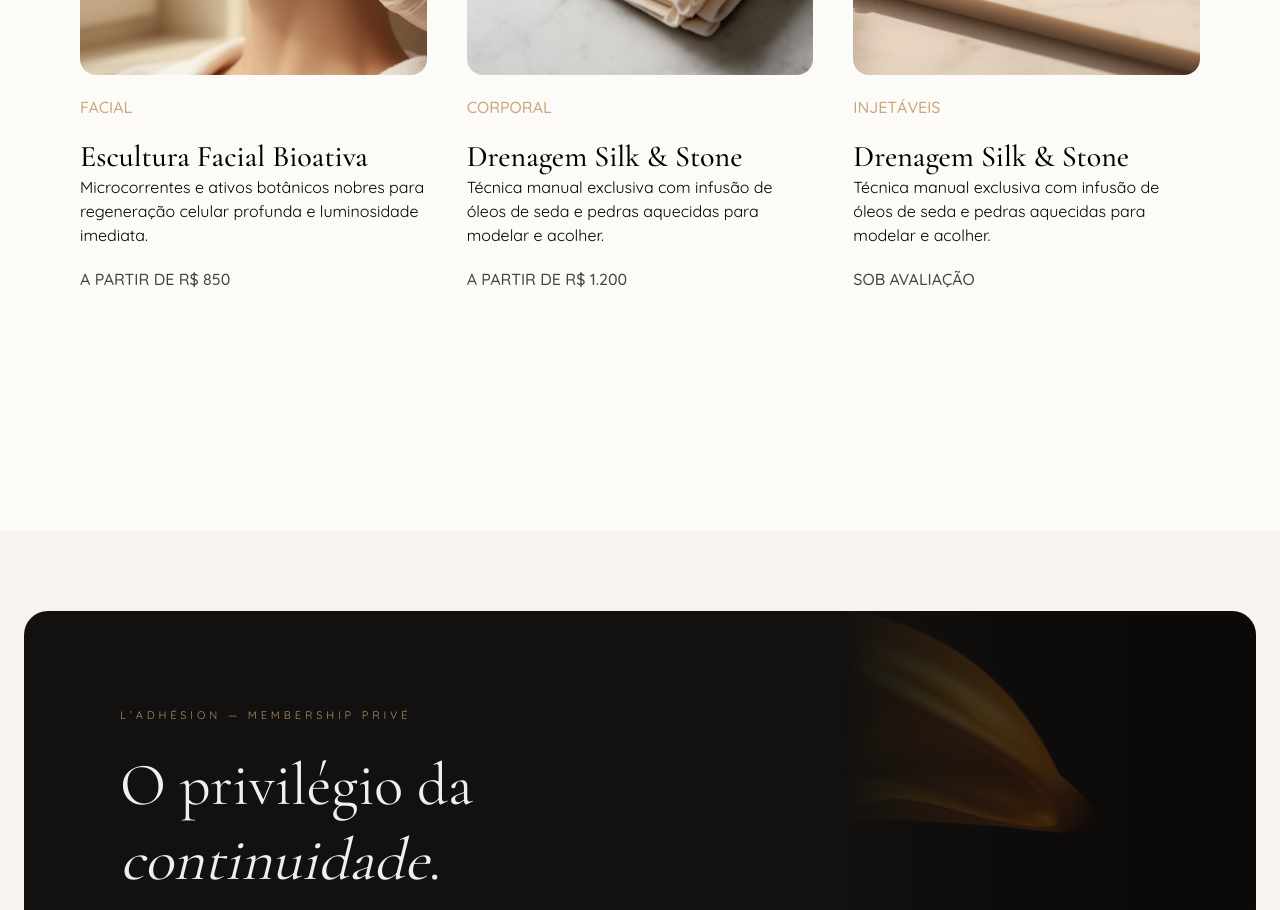
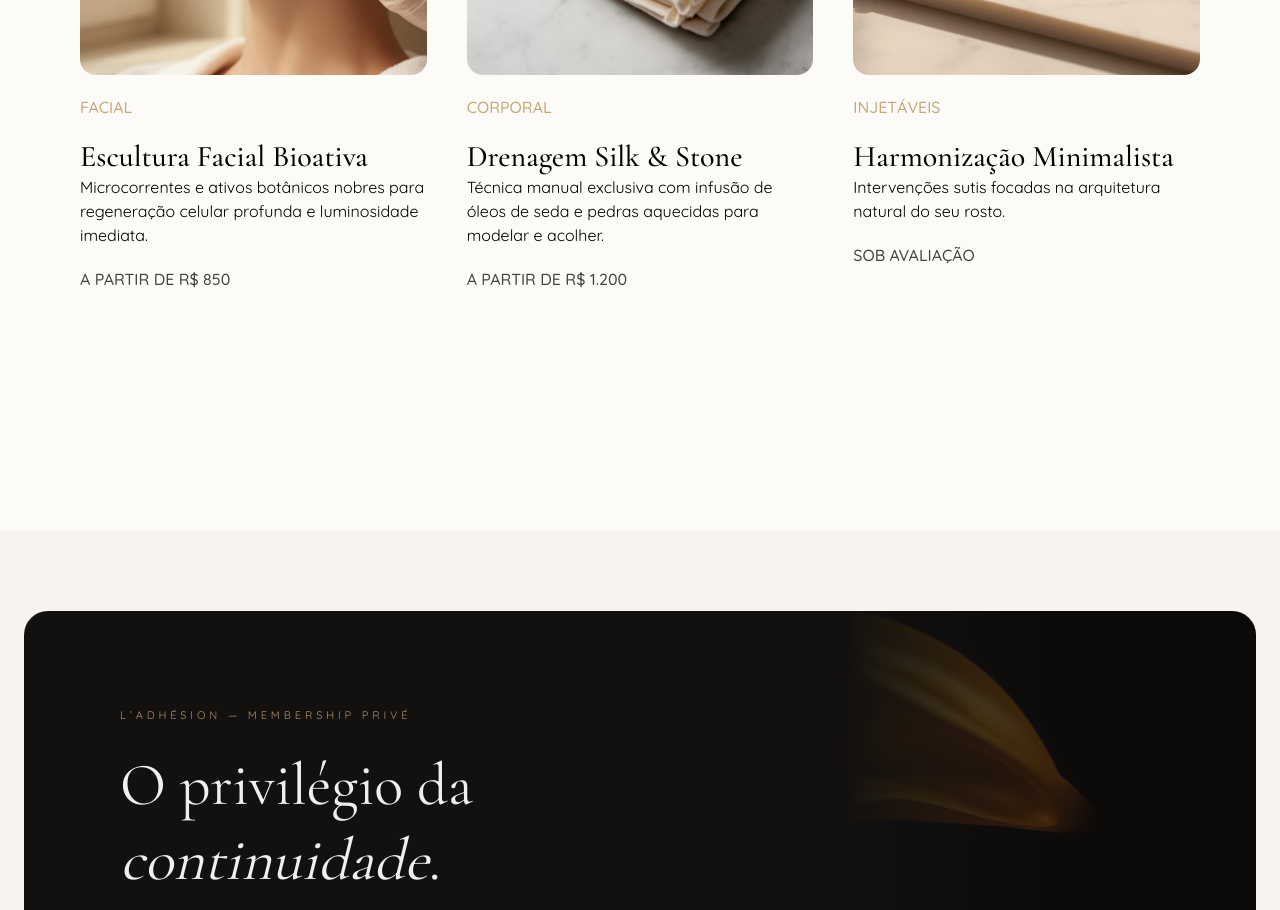
Before and after one commit to ryalee/maison-aethel, a Next.js app: page / in a window 1280 px wide. Shown: the part 1480-2390 px from the top of the page. Built offline with nearby package versions, Linux system fonts and the light colour scheme.

Commit message:
correção de um elemento na seção de serviços

```diff
--- a/sections/Services.tsx
+++ b/sections/Services.tsx
@@ -24,9 +24,9 @@ const services = [
     id: 3,
     image: "/injectable.jpeg",
     type: "Injetáveis",
-    title: "Drenagem Silk & Stone",
+    title: "Harmonização Minimalista",
     description:
-      "Técnica manual exclusiva com infusão de óleos de seda e pedras aquecidas para modelar e acolher.",
+      "Intervenções sutis focadas na arquitetura natural do seu rosto.",
     price: "Sob avaliação",
   },
 ];
@@ -65,7 +65,9 @@ export default function Services() {
             />
 
             <div className="flex flex-col">
-              <p className="text-[#C6A77B] uppercase font-medium mt-5">{item.type}</p>
+              <p className="text-[#C6A77B] uppercase font-medium mt-5">
+                {item.type}
+              </p>
               <h3 className="title text-3xl font-medium mt-5">{item.title}</h3>
               <p className="mb-5">{item.description}</p>
               <p className="uppercase font-medium text-[#444] ">{item.price}</p>
```
